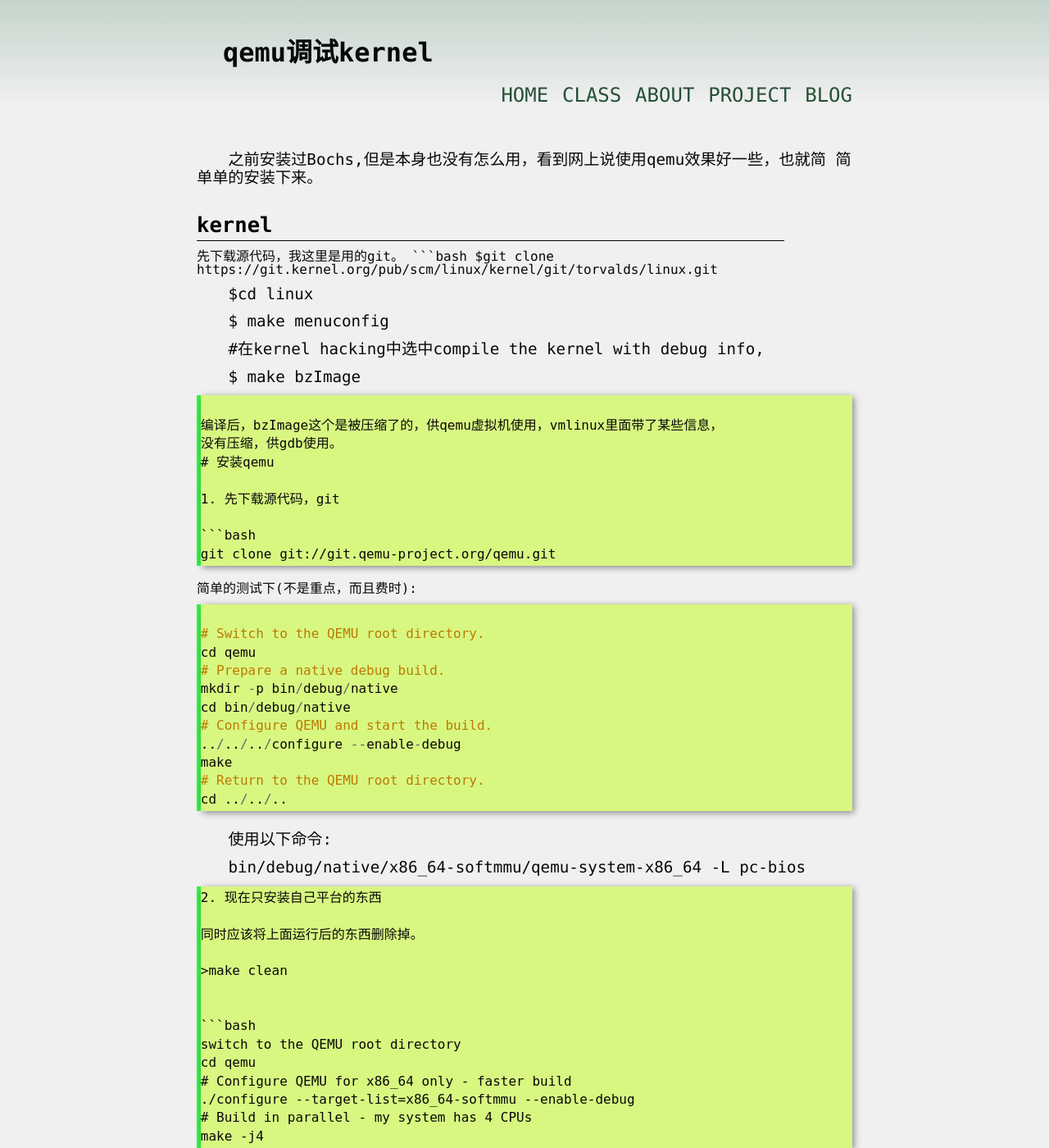
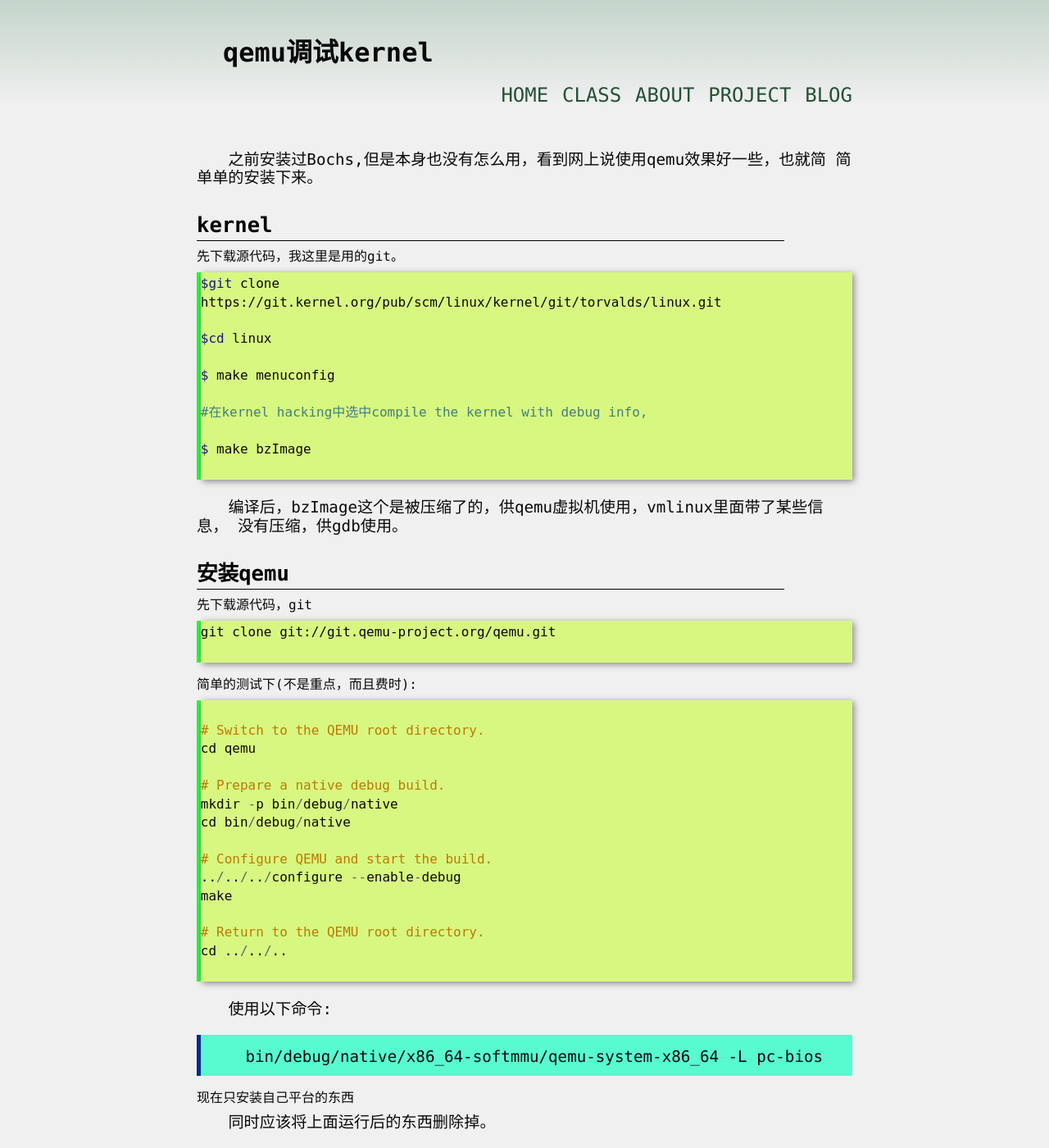
Before and after one commit to yuzibo/yuzibo.github.io, a Jekyll site: the page built from _posts/2016-03-05-qemu_debug_debian.md, in a window 1280 px wide and 1400 px high. Shown: the whole window at 82% size. Built offline with Jekyll 4.4.1, drawn with Linux system fonts in a browser that asks for light colours; comment, search, counter and statistics services are not loaded; some of the changed text lies outside the part shown.

Commit message:
mod qemu

````diff
--- a/_posts/2016-03-05-qemu_debug_debian.md
+++ b/_posts/2016-03-05-qemu_debug_debian.md
@@ -10,6 +10,7 @@
 # kernel
 
 1. 先下载源代码，我这里是用的git。
+
 ```bash
 $git clone
 https://git.kernel.org/pub/scm/linux/kernel/git/torvalds/linux.git
@@ -26,12 +27,14 @@
 
 编译后，bzImage这个是被压缩了的，供qemu虚拟机使用，vmlinux里面带了某些信息，
 没有压缩，供gdb使用。
+
 # 安装qemu
 
 1. 先下载源代码，git
 
 ```bash
 git clone git://git.qemu-project.org/qemu.git
+
 ```
 
 2. 简单的测试下(不是重点，而且费时):
@@ -40,20 +43,23 @@
 
 # Switch to the QEMU root directory.
 cd qemu
+
 # Prepare a native debug build.
 mkdir -p bin/debug/native
 cd bin/debug/native
+
 # Configure QEMU and start the build.
 ../../../configure --enable-debug
 make
+
 # Return to the QEMU root directory.
 cd ../../..
+
 ```
 使用以下命令:
 
-bin/debug/native/x86_64-softmmu/qemu-system-x86_64 -L pc-bios
+>bin/debug/native/x86_64-softmmu/qemu-system-x86_64 -L pc-bios
 
-```
 2. 现在只安装自己平台的东西
 
 同时应该将上面运行后的东西删除掉。
@@ -66,6 +72,7 @@
 cd qemu
 # Configure QEMU for x86_64 only - faster build
 ./configure --target-list=x86_64-softmmu --enable-debug
+
 # Build in parallel - my system has 4 CPUs
 make -j4
 ```
````
